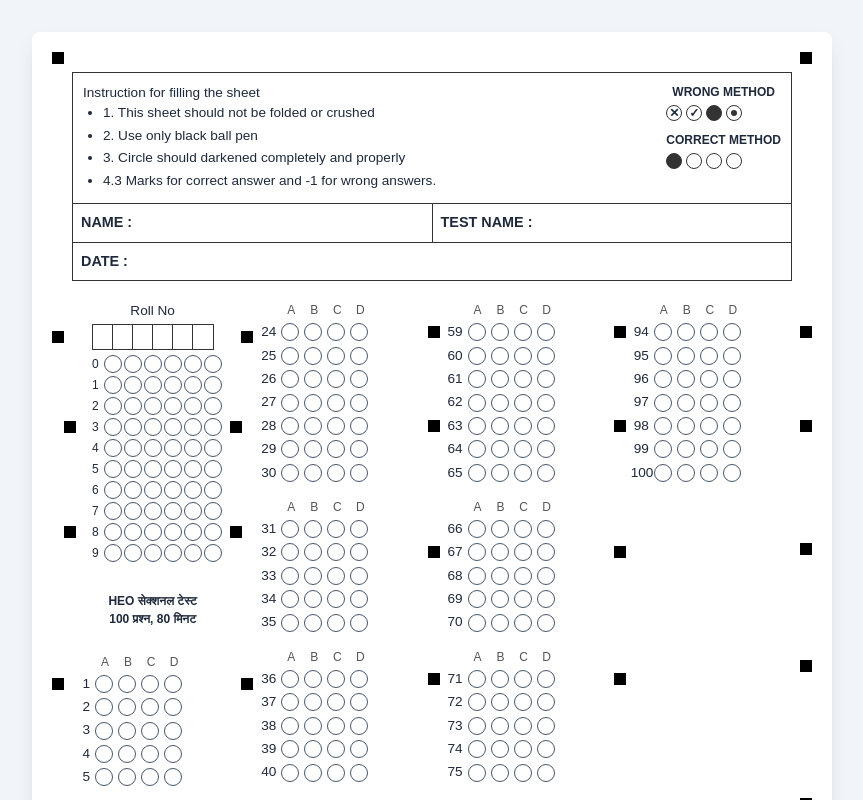
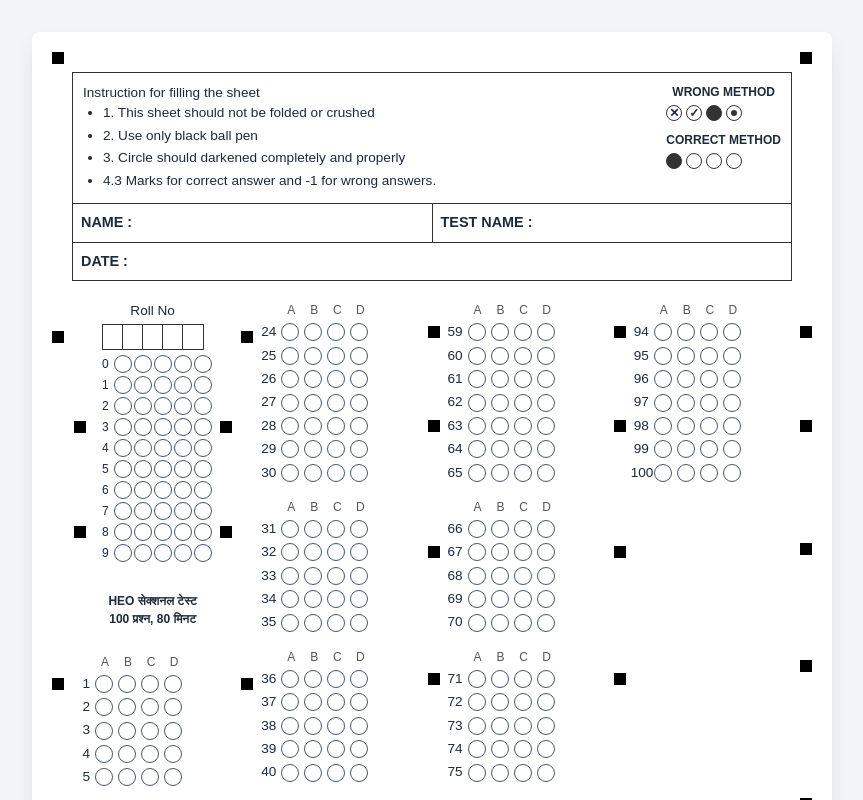
Before and after one commit to pieby2/omr, a React (Vite) app: page / in a window 1280 px wide. Shown: the top 800 px of the page, without its empty margins (208-1071 px from the left). Built offline with nearby package versions, Linux system fonts and the light colour scheme.

Commit message:
Change roll number length to 5 digits

```diff
--- a/src/App.jsx
+++ b/src/App.jsx
@@ -5,7 +5,7 @@ import './App.css';
 
 function App() {
   const [answers, setAnswers] = useState({});
-  const [rollNo, setRollNo] = useState(Array(6).fill(null));
+  const [rollNo, setRollNo] = useState(Array(5).fill(null));
   const [name, setName] = useState('');
   const [testName, setTestName] = useState('');
   const [date, setDate] = useState('');
@@ -189,7 +189,7 @@ function App() {
 
                       <div className="roll-row-label">{rowIdx}</div>
                       <div className="roll-row-bubbles">
-                        {[0, 1, 2, 3, 4, 5].map(colIdx => (
+                        {[0, 1, 2, 3, 4].map(colIdx => (
                           <div
                             key={colIdx}
                             className={`bubble ${rollNo[colIdx] === rowIdx ? 'selected' : ''}`}
```
